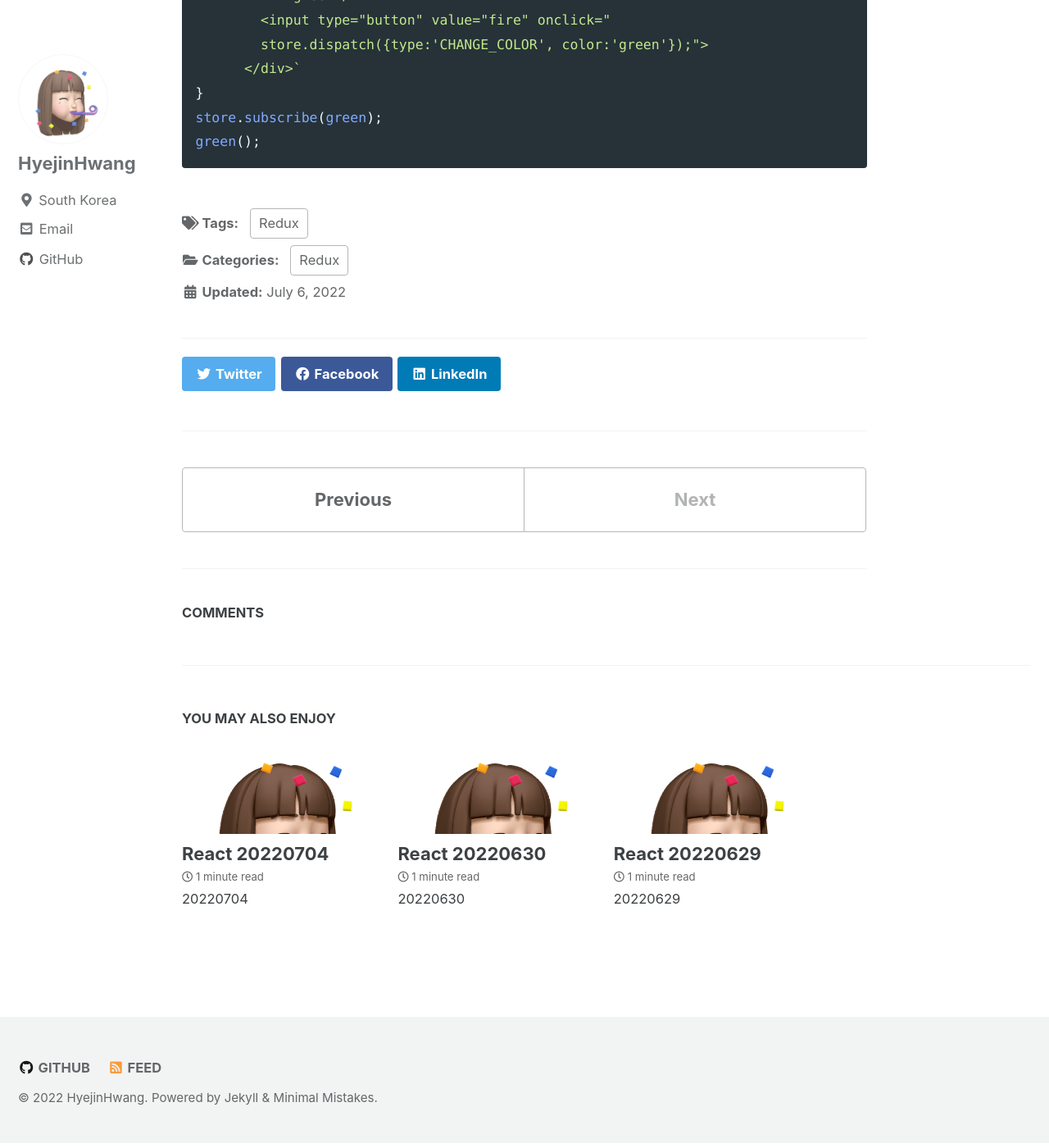
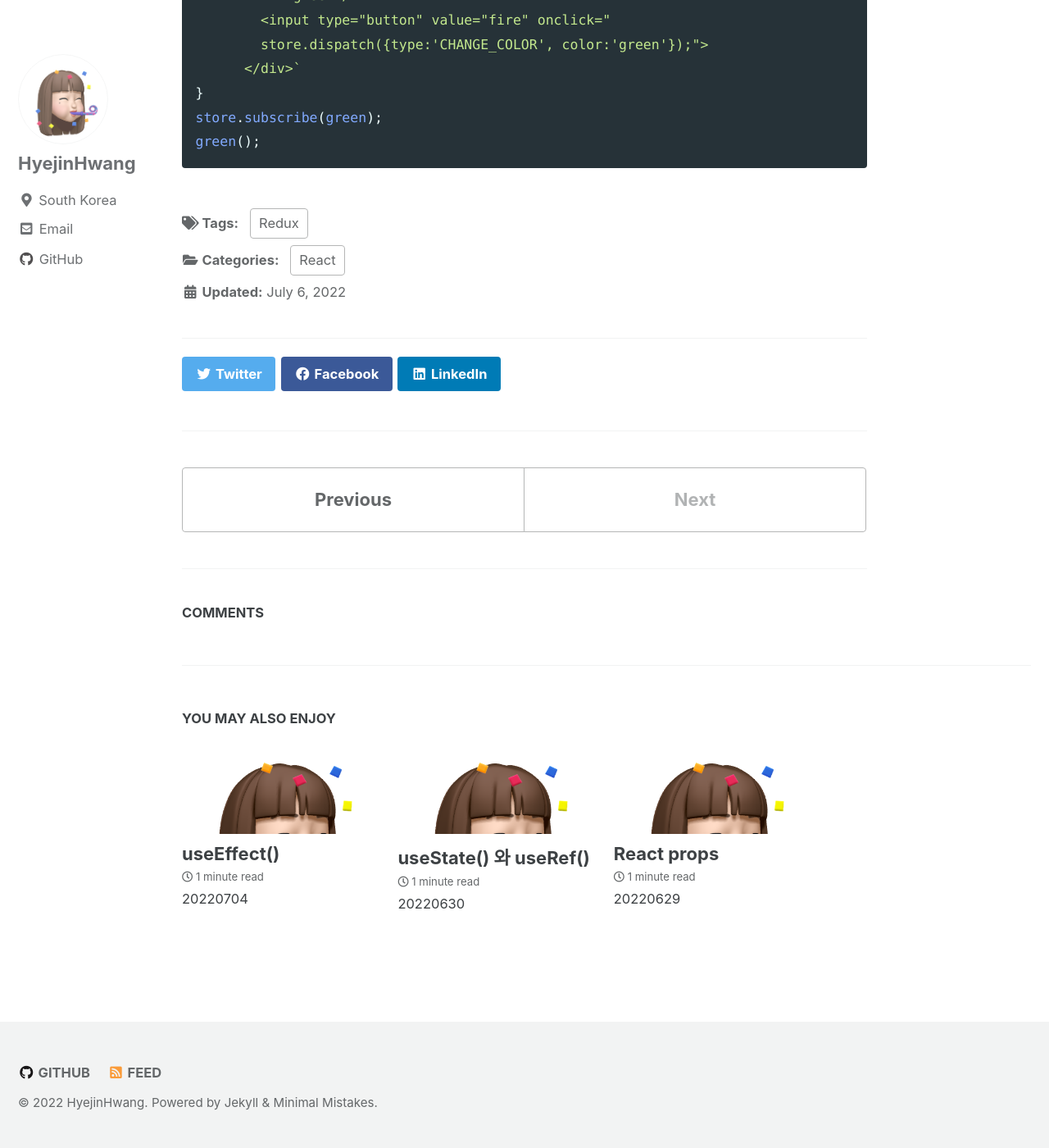
Before and after one commit to Hwang-gPwls/Hwang-gPwls.github.io, a Jekyll site: the page built from _posts/2022-07-06-js.md, in a window 1280 px wide and 1400 px high, scrolled down 3211 px. Shown: the whole window at 82% size. Built offline with Jekyll 4.4.1, drawn with Linux system fonts in a browser that asks for light colours; cached includes are drawn as plain includes; comment, search, counter and statistics services are not loaded.

Commit message:
title 변경

```diff
--- a/_posts/2022-06-29-react1.md
+++ b/_posts/2022-06-29-react1.md
@@ -1,5 +1,5 @@
 ---
-title:  "React 20220629"
+title:  "React props"
 excerpt: "20220629"
 layout: single
 
--- a/_posts/2022-06-30-react2.md
+++ b/_posts/2022-06-30-react2.md
@@ -1,5 +1,5 @@
 ---
-title:  "React 20220630"
+title:  "useState() 와 useRef()"
 excerpt: "20220630"
 
 categories:
--- a/_posts/2022-07-04-react4.md
+++ b/_posts/2022-07-04-react4.md
@@ -1,5 +1,5 @@
 ---
-title:  "React 20220704"
+title:  "useEffect()"
 excerpt: "20220704"
 
 categories:
--- a/_posts/2022-07-06-js.md
+++ b/_posts/2022-07-06-js.md
@@ -1,9 +1,9 @@
 ---
-title:  "Redux 20220706"
+title:  "Redux란"
 excerpt: "20220706"
 
 categories:
-  - Redux
+  - React
 tags:
   - Redux
 last_modified_at: 2022-07-06T08:06:00-05:00
```
